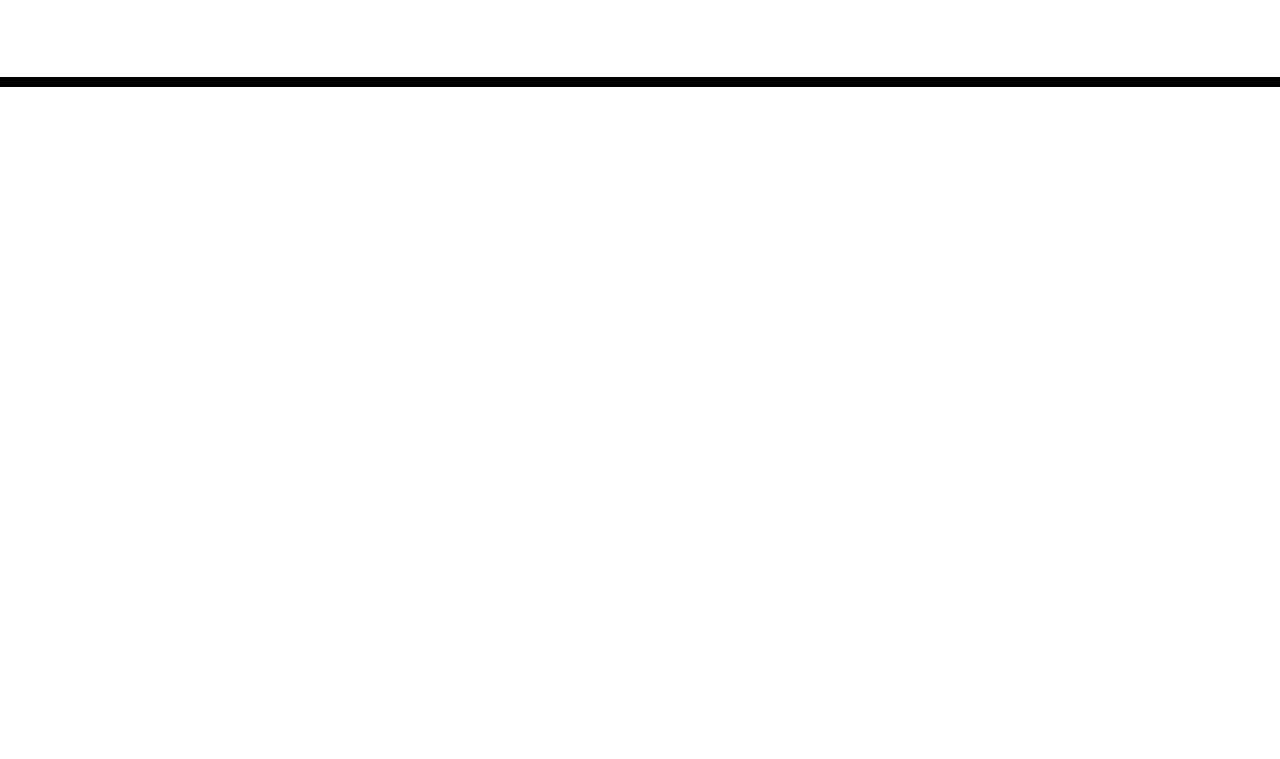
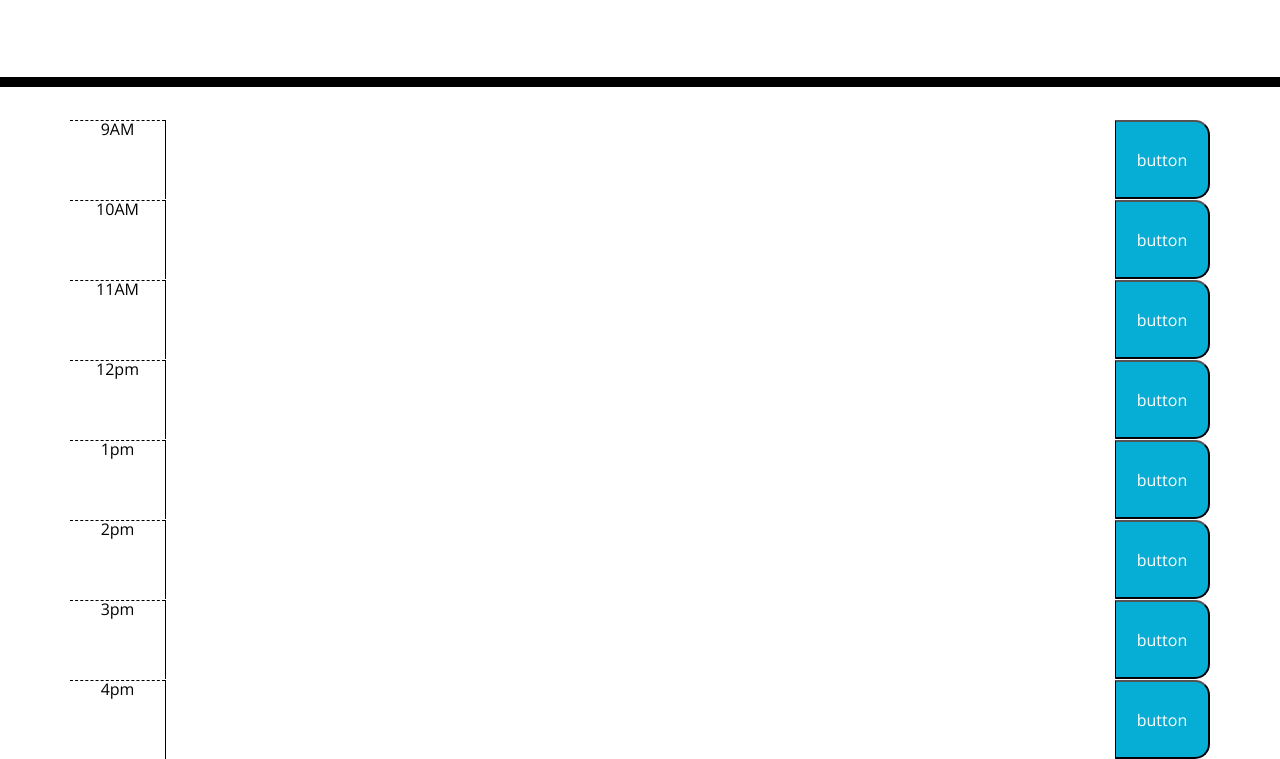
Before and after one commit to dorsariahi/module-5-challenge, a plain HTML site: page Develop/index.html in a window 1280 px wide. Shown: the part 181-940 px from the top of the page. Before the commit the page ends 800 px from the top, so only its background shows below. Drawn offline with nearby package versions, Linux system fonts and the light colour scheme.

Commit message:
made line and hours

```diff
--- a/Develop/index.html
+++ b/Develop/index.html
@@ -1,23 +1,14 @@
 <!DOCTYPE html>
 <html lang="en">
+
 <head>
   <meta charset="UTF-8" />
   <meta name="viewport" content="width=device-width, initial-scale=1.0" />
   <meta http-equiv="X-UA-Compatible" content="ie=edge" />
-    <link
-      rel="stylesheet"
-      href="https://stackpath.bootstrapcdn.com/bootstrap/4.3.1/css/bootstrap.min.css"
-    />
-    <link
-      rel="stylesheet"
-      href="https://use.fontawesome.com/releases/v5.8.1/css/all.css"
-      integrity="sha384-50oBUHEmvpQ+1lW4y57PTFmhCaXp0ML5d60M1M7uH2+nqUivzIebhndOJK28anvf"
-      crossorigin="anonymous"
-    />
-    <link
-      href="https://fonts.googleapis.com/css?family=Open+Sans&display=swap"
-      rel="stylesheet"
-    />
+  <link rel="stylesheet" href="https://stackpath.bootstrapcdn.com/bootstrap/4.3.1/css/bootstrap.min.css" />
+  <link rel="stylesheet" href="https://use.fontawesome.com/releases/v5.8.1/css/all.css"
+    integrity="sha384-50oBUHEmvpQ+1lW4y57PTFmhCaXp0ML5d60M1M7uH2+nqUivzIebhndOJK28anvf" crossorigin="anonymous" />
+  <link href="https://fonts.googleapis.com/css?family=Open+Sans&display=swap" rel="stylesheet" />
   <link rel="stylesheet" href="style.css" />
   <title>Work Day Scheduler</title>
 </head>
@@ -30,9 +21,57 @@
   </header>
   <div class="container">
     <!-- Timeblocks go here -->
+    <div class="time-block row">
+      <div class="hour col-1">9AM</div>
+      <textarea class="col-10 description"></textarea>
+      <button class="saveBtn col-1">button</button>
+    </div>
+
+    <div class="time-block row">
+      <div class="hour col-1">10AM</div>
+      <textarea class="col-10 description"></textarea>
+      <button class="saveBtn col-1">button</button>
+    </div>
+
+    <div class="time-block row">
+      <div class="hour col-1">11AM</div>
+      <textarea class="col-10 description"></textarea>
+      <button class="saveBtn col-1">button</button>
+    </div>
+
+    <div class="time-block row">
+      <div class="hour col-1">12pm</div>
+      <textarea class="col-10 description"></textarea>
+      <button class="saveBtn col-1">button</button>
+    </div>
+
+    <div class="time-block row">
+      <div class="hour col-1">1pm</div>
+      <textarea class="col-10 description"></textarea>
+      <button class="saveBtn col-1">button</button>
+    </div>
+
+    <div class="time-block row">
+      <div class="hour col-1">2pm</div>
+      <textarea class="col-10 description"></textarea>
+      <button class="saveBtn col-1">button</button>
+    </div>
+
+    <div class="time-block row">
+      <div class="hour col-1">3pm</div>
+      <textarea class="col-10 description"></textarea>
+      <button class="saveBtn col-1">button</button>
+    </div>
+
+    <div class="time-block row">
+      <div class="hour col-1">4pm</div>
+      <textarea class="col-10 description"></textarea>
+      <button class="saveBtn col-1">button</button>
+    </div>
   </div>
 
   <script src="https://code.jquery.com/jquery-3.4.1.min.js"></script>
   <script src="https://cdnjs.cloudflare.com/ajax/libs/moment.js/2.24.0/moment.min.js"></script>
 </body>
+
 </html>
```
Lines whose indentation alone changed are shown as unchanged.
